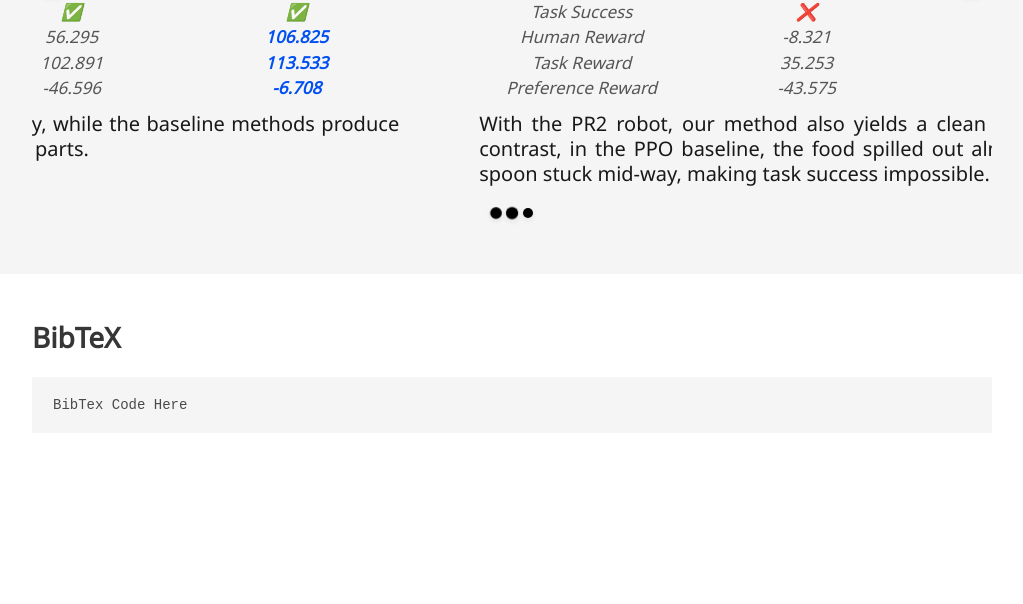
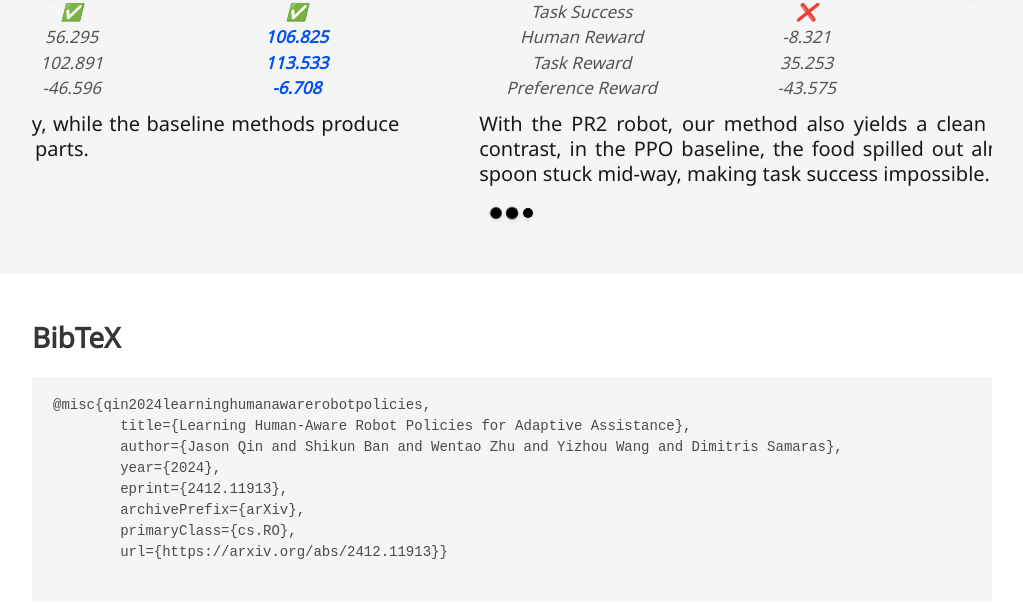
Before and after one commit to Asonin/Human-Aware-Assistance, a plain HTML site: page index.html in a window 1280 px wide. Shown: the part 3812-4416 px from the top of the page, without its empty margins (128-1151 px from the left). Before the commit the page ends 4293 px from the top, so only its background shows below. Drawn offline with nearby package versions, Linux system fonts and the light colour scheme; some packages are replaced by stand-ins of ours; some icons are missing; a web font is replaced by a local one.

Commit message:
Add files via upload

```diff
--- a/index.html
+++ b/index.html
@@ -537,7 +537,15 @@ and in the TD3 baseline, the delivery was less gentler, making the preference re
   <section class="section" id="BibTeX">
     <div class="container is-max-desktop content">
       <h2 class="title" style="text-align: left;">BibTeX</h2>
-      <pre><code>BibTex Code Here</code></pre>
+      <pre><code>@misc{qin2024learninghumanawarerobotpolicies,
+        title={Learning Human-Aware Robot Policies for Adaptive Assistance},
+        author={Jason Qin and Shikun Ban and Wentao Zhu and Yizhou Wang and Dimitris Samaras},
+        year={2024},
+        eprint={2412.11913},
+        archivePrefix={arXiv},
+        primaryClass={cs.RO},
+        url={https://arxiv.org/abs/2412.11913}}
+      </code></pre>
     </div>
 </section>
 <!--End BibTex citation -->
```
